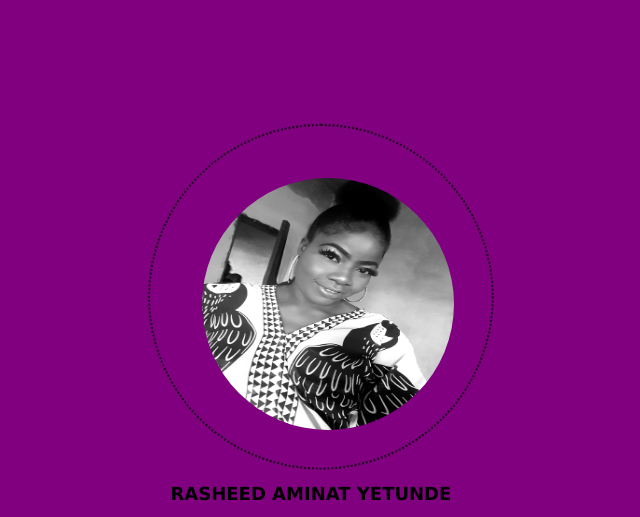
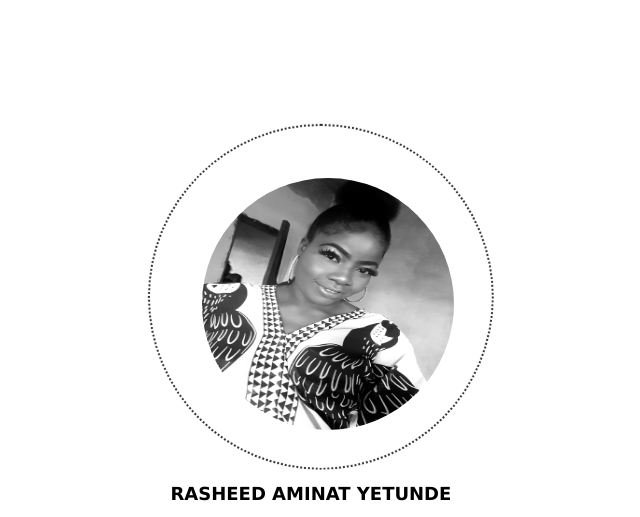
Before and after one commit to Yetunde09/MyResume, a plain HTML site: page index.html in a window 1280 px wide. Shown: the top 517 px of the page, without its empty margins (321-961 px from the left). Drawn offline with Linux system fonts and the light colour scheme.

Commit message:
Update index. html

```diff
--- a/index.html
+++ b/index.html
@@ -9,7 +9,7 @@
 		html{
     font-family: Verdana, Geneva, Tahoma, sans-serif;
     font-size: 15px;
-    background:purple;
+    background:cream;
 }
 .container{
 	width: 100;
```
